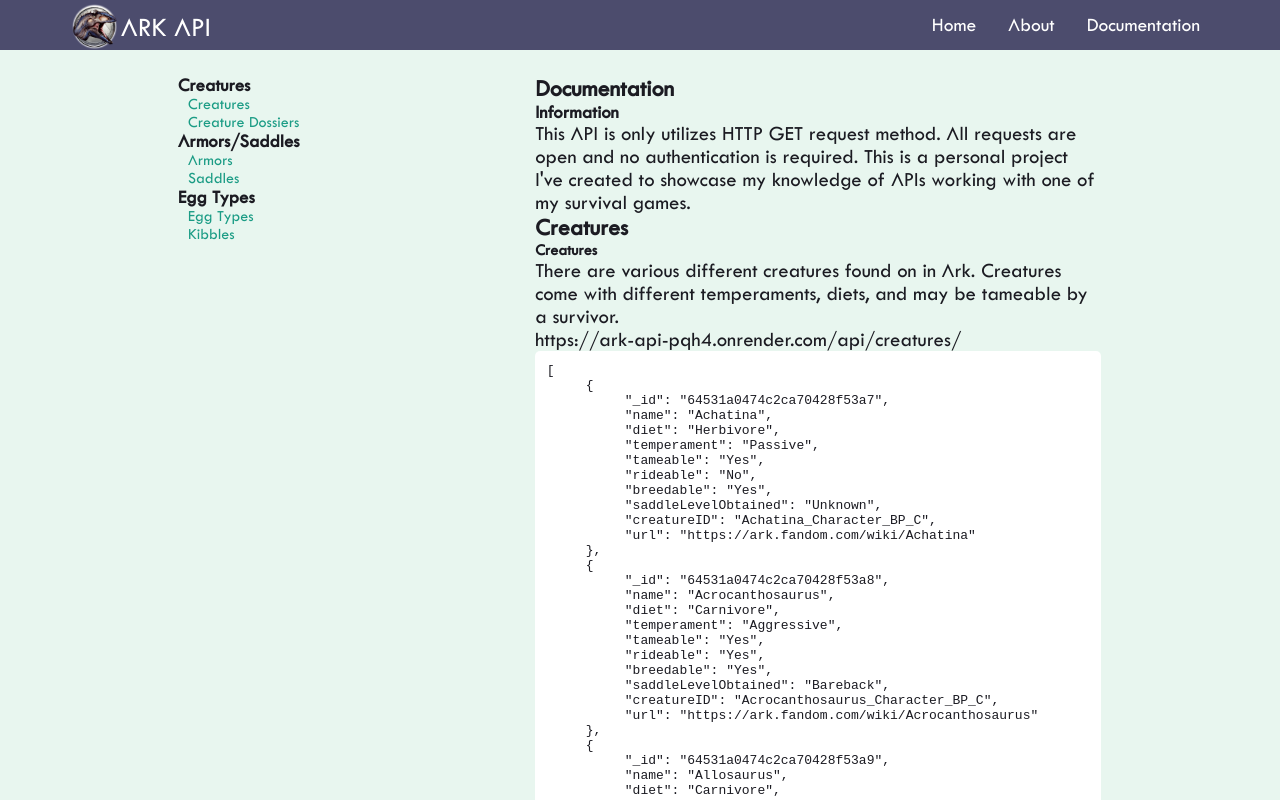
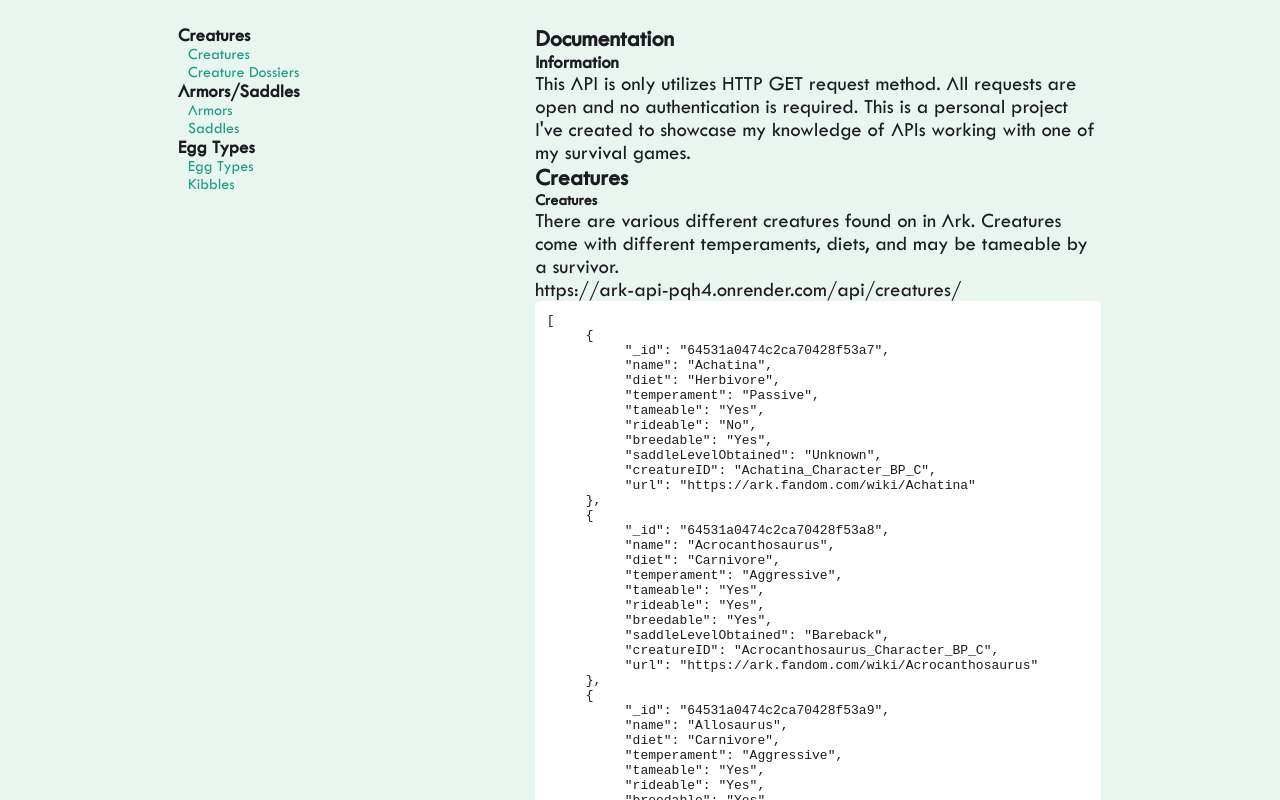
Before and after one commit to perpyderp/arkreact, a React (Create React App) app: page /docs in a window 1280 px wide. Shown: the top 800 px of the page. Built offline with nearby package versions, Linux system fonts and the light colour scheme.

Commit message:
Updated navbar and homepage

```diff
--- a/src/App.jsx
+++ b/src/App.jsx
@@ -1,6 +1,5 @@
 import './App.css';
 import { Home, About, Documentation } from './pages/index';
-import { Header } from "./components/index";
 
 import {
   createBrowserRouter,
@@ -25,10 +24,12 @@
 function App() {
   return (
     <div className="App">
-      <Header />
       <main className="site-content">
         <RouterProvider router={router} />
       </main>
+      <footer className="site-footer">
+
+      </footer>
     </div>
   );
 }
```
